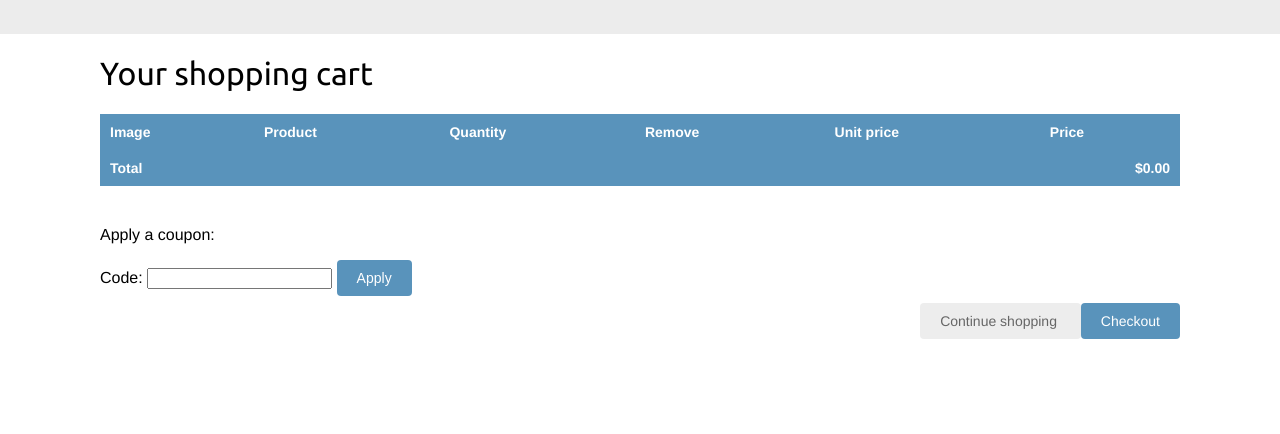
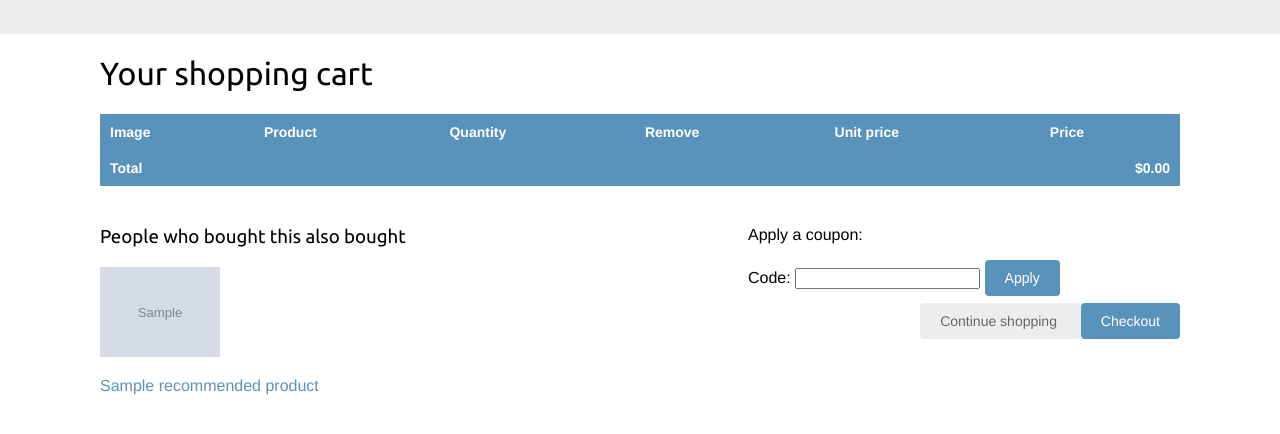
Before and after one commit to frontbastard/online-shop, a Django app: template cart/templates/cart/detail.html in a window 1280 px wide. Shown: the part 46-480 px from the top of the page. Run offline with Django 4.2, Linux system fonts and the light colour scheme; tables that the repository leaves empty hold one stand-in row (values such as "Sample post"); the template is opened without the code that fills it: values that come from a table or form of the project are taken from there, most other values are stand-ins (such as "Sample title", 1, 10 or a date in 2020); grey boxes marked "Sample" are stand-in pictures; parts of the project's set-up code (start-up, migrations or seed data) failed here and were passed over.

Commit message:
Add recommending products based on previous purchases to view and template of cart and shop

```diff
--- a/cart/templates/cart/detail.html
+++ b/cart/templates/cart/detail.html
@@ -25,6 +25,10 @@
                     <td>
                         <a href="{{ product.get_absolute_url }}">
                             <img src="
+
+
+
+
 
 
                                     {% if product.image %}{{ product.image.url }}{% else %}{% static "img/no_image.png" %}{% endif %}">
@@ -78,6 +82,22 @@
         </tr>
         </tbody>
     </table>
+
+    {% if recommended_products %}
+        <div class="recommendations cart">
+            <h3>People who bought this also bought</h3>
+            {% for p in recommended_products %}
+                <div class="item">
+                    <a href="{{ p.get_absolute_url }}">
+                        <img src="{% if p.image %}{{ p.image.url }}{% else %}
+                        {% static "img/no_image.png" %}{% endif %}">
+                    </a>
+                    <p><a href="{{ p.get_absolute_url }}">{{ p.name }}</a></p>
+                </div>
+            {% endfor %}
+        </div>
+    {% endif %}
+
     <p>Apply a coupon:</p>
     <form action="{% url "coupons:apply" %}" method="post">
         {{ coupon_apply_form }}
```
Also changed, not shown: cart/views.py (+12 -0 lines).
